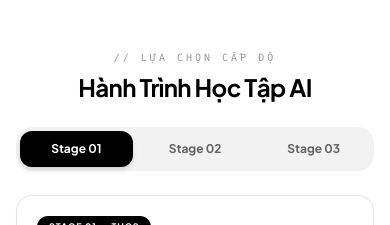
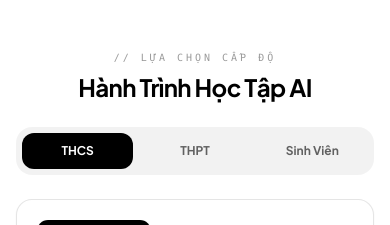
Before and after one commit to Anniehatani/web, a Next.js app: page / in a window 390 px wide. Shown: the part 4640-4865 px from the top of the page. Built offline with nearby package versions, Linux system fonts and the light colour scheme.

Commit message:
feat: add THCS/THPT/Sinh Vien tab labels and smooth stage switch animations on mobile

```diff
--- a/components/EducationalScrollJourney.tsx
+++ b/components/EducationalScrollJourney.tsx
@@ -1,7 +1,7 @@
 "use client";
 
 import React, { useRef, useState } from "react";
-import { motion, useScroll, useTransform, useSpring } from "framer-motion";
+import { motion, useScroll, useTransform, useSpring, AnimatePresence } from "framer-motion";
 
 // Khai báo cấu trúc dữ liệu chuẩn học thuật
 interface EducationalLevel {
@@ -92,6 +92,8 @@ export default function EducationalScrollJourney() {
   const containerRef = useRef<HTMLDivElement>(null);
   const [activeMobileTab, setActiveMobileTab] = useState(0);
 
+  const mobileTabLabels = ["THCS", "THPT", "Sinh Viên"];
+
   // Theo dõi tiến trình cuộn dọc tổng thể (0 đến 1)
   const { scrollYProgress } = useScroll({
     target: containerRef,
@@ -142,7 +144,7 @@ export default function EducationalScrollJourney() {
 
   return (
     <>
-      {/* MOBILE DISPLAY (Giao diện phẳng mượt cho điện thoại, tuyệt đối không bị kẹt cuộn) */}
+      {/* MOBILE DISPLAY (Giao diện phẳng mượt cho điện thoại với hiệu ứng chuyển Stage animated) */}
       <div className="block lg:hidden bg-white py-10 px-4">
         <div className="max-w-xl mx-auto space-y-6">
           <div className="text-center space-y-1.5">
@@ -152,25 +154,41 @@ export default function EducationalScrollJourney() {
             <h2 className="text-2xl font-bold text-black tracking-tight">Hành Trình Học Tập AI</h2>
           </div>
 
-          {/* Thanh chuyển Stage nhanh trên Mobile */}
-          <div className="flex items-center gap-1.5 p-1 bg-black/5 rounded-2xl">
-            {educationalLevels.map((level, idx) => (
+          {/* Thanh chuyển Stage nhanh trên Mobile (THCS - THPT - Sinh Viên) */}
+          <div className="flex items-center gap-1.5 p-1.5 bg-black/5 rounded-2xl relative">
+            {educationalLevels.map((level, idx) => {
+              const isActive = activeMobileTab === idx;
+              return (
                 <button
                   key={level.id}
                   onClick={() => setActiveMobileTab(idx)}
-                className={`flex-1 py-2.5 px-2 rounded-xl text-xs font-bold transition-all text-center ${
-                  activeMobileTab === idx
-                    ? "bg-black text-white shadow-md"
-                    : "text-black/60 hover:text-black"
+                  className={`relative flex-1 py-2.5 px-2 rounded-xl text-xs font-bold transition-colors duration-300 text-center ${
+                    isActive ? "text-white" : "text-black/60 hover:text-black"
                   }`}
                 >
-                Stage 0{idx + 1}
+                  {isActive && (
+                    <motion.div
+                      layoutId="activeMobileTabBg"
+                      className="absolute inset-0 bg-black rounded-xl z-0"
+                      transition={{ type: "spring", bounce: 0.18, duration: 0.4 }}
+                    />
+                  )}
+                  <span className="relative z-10">{mobileTabLabels[idx]}</span>
                 </button>
-            ))}
+              );
+            })}
           </div>
 
-          {/* Thẻ thông tin Stage hiển thị tự nhiên (không bị giới hạn chiều cao) */}
-          <div className="bg-white border border-black/10 rounded-2xl p-5 space-y-5 shadow-sm">
+          {/* Thẻ thông tin Stage với Hiệu ứng Chuyển cảnh (AnimatePresence) */}
+          <AnimatePresence mode="wait">
+            <motion.div
+              key={activeMobileTab}
+              initial={{ opacity: 0, y: 15, scale: 0.98 }}
+              animate={{ opacity: 1, y: 0, scale: 1 }}
+              exit={{ opacity: 0, y: -15, scale: 0.98 }}
+              transition={{ duration: 0.3, ease: [0.16, 1, 0.3, 1] }}
+              className="bg-white border border-black/10 rounded-2xl p-5 space-y-5 shadow-sm"
+            >
               <div className="space-y-3">
                 <span className="px-3 py-1 bg-black text-white rounded-full text-[9px] font-bold tracking-widest w-max block">
                   {educationalLevels[activeMobileTab].badge}
@@ -222,7 +240,8 @@ export default function EducationalScrollJourney() {
                   {educationalLevels[activeMobileTab].promptExample.simulatedResponse}
                 </div>
               </div>
-          </div>
+            </motion.div>
+          </AnimatePresence>
         </div>
       </div>
 
```
Lines whose indentation alone changed are shown as unchanged.
